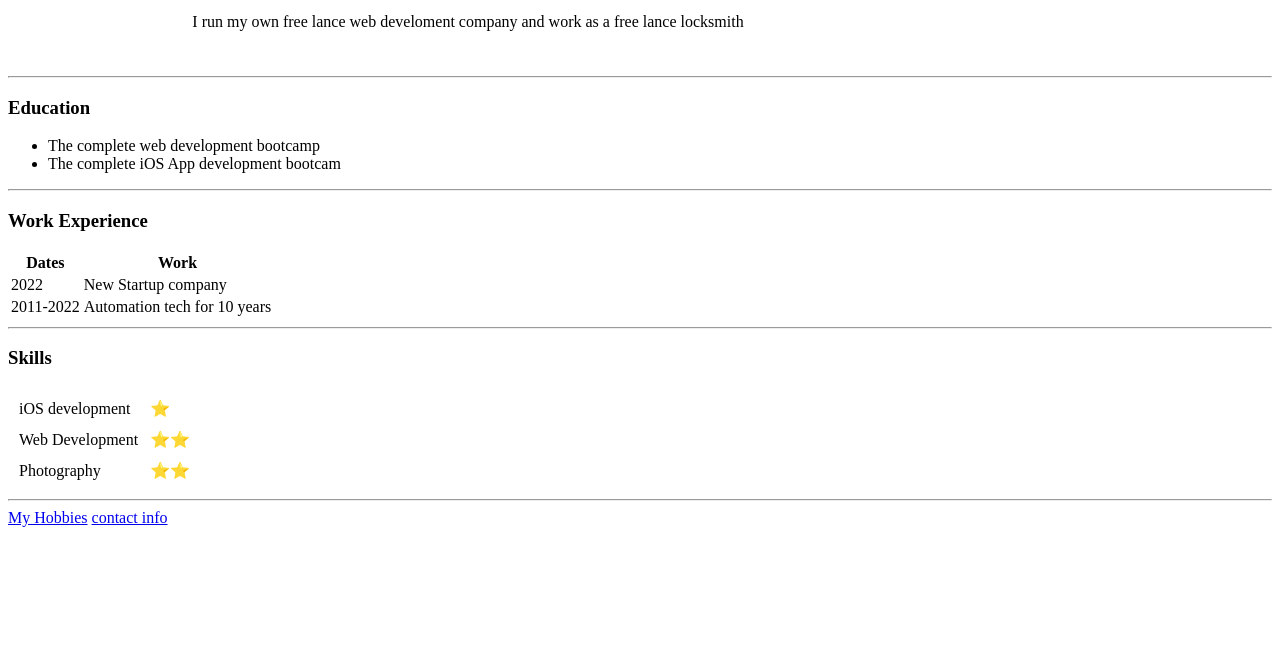
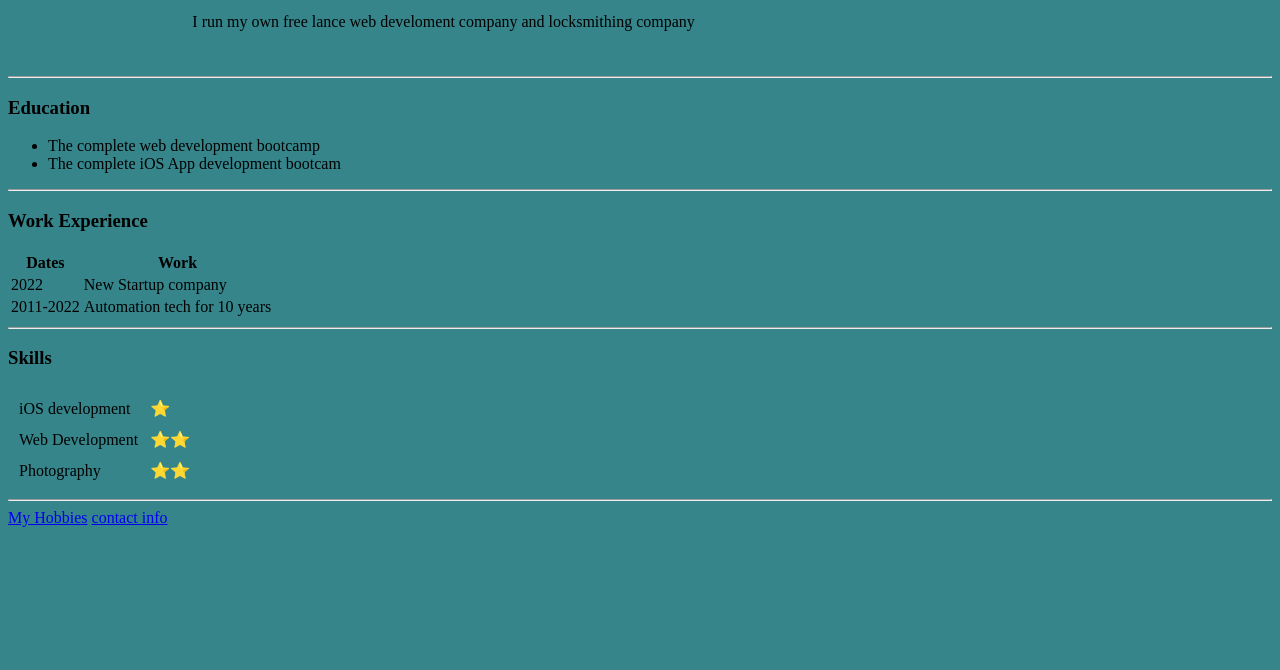
Before and after one commit to bdfrei85/cv, a plain HTML site: page index.html in a window 1280 px wide. Shown: the part 130-800 px from the top of the page. Drawn offline with Linux system fonts and the light colour scheme.

Commit message:
Add files via upload

```diff
--- a/index.html
+++ b/index.html
@@ -6,13 +6,13 @@
   <title>☢Brandon's Personal Site</title>
 </head>
 
-<body>
+<body style="background-color: #35858B;">
   <table cellspacing=20>
     <tr>
       <td><img src="Brandon.png" alt="Brandon profile pic"></td>
       <td>  <h1>Brandon Frei</h1>
       <p><em>Web Developer and Locksmith <strong><a href="https://centerville-lock.com/">Specialist</a></strong></em></p>
-      <p>I run my own free lance web develoment company and work as a free lance locksmith</p></td>
+      <p>I run my own free lance web develoment company and locksmithing company</p></td>
     </tr>
   </table>
 
```
